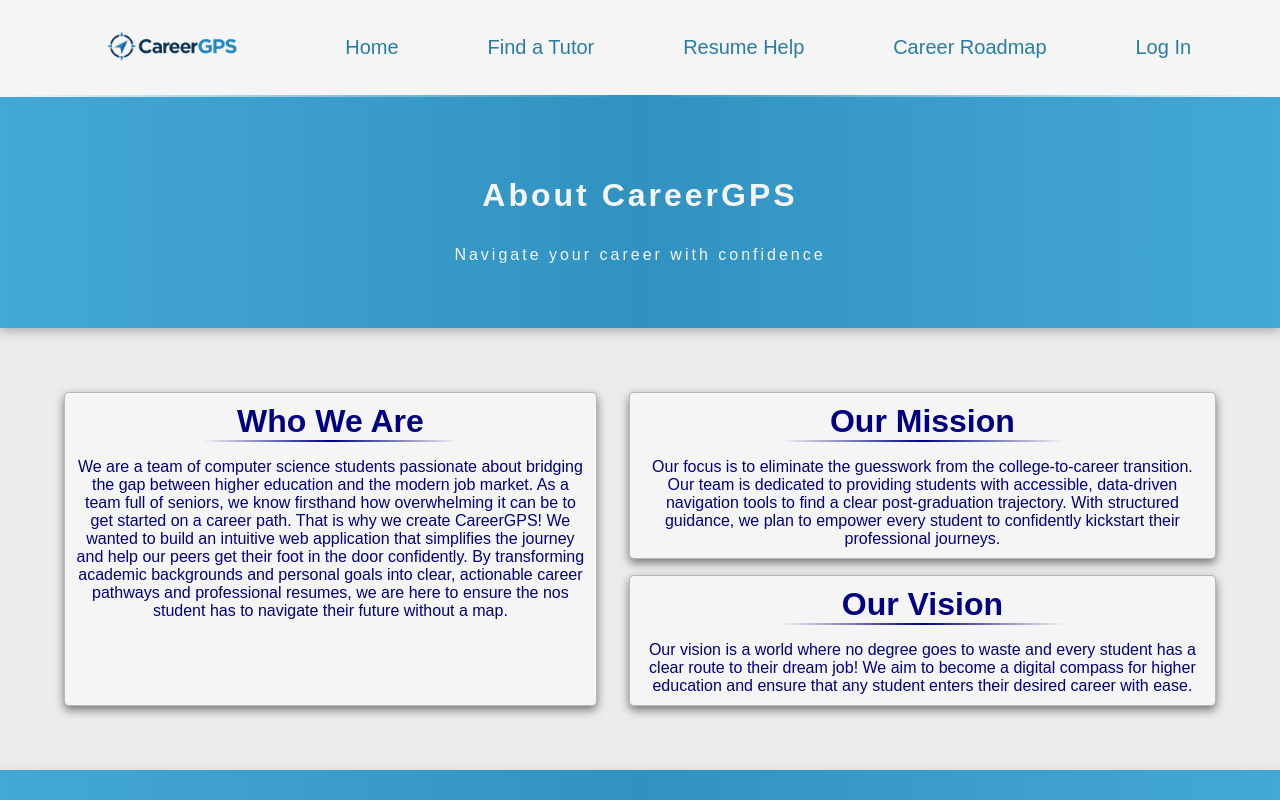
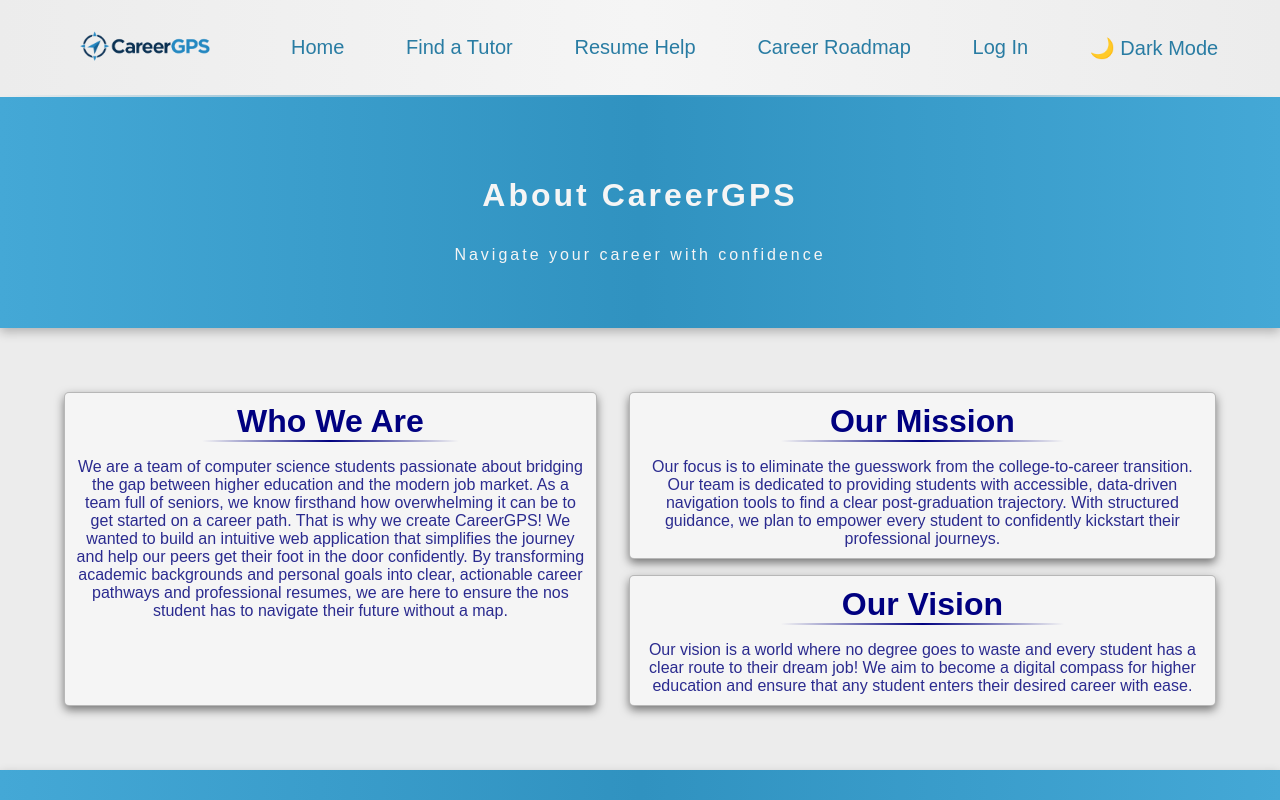
Before and after one commit to ianayala01/CSC-648-Team-Webpage, a React (Vite) app: page / in a window 1280 px wide. Shown: the top 800 px of the page. Built offline with nearby package versions, Linux system fonts and the light colour scheme.

Commit message:
dark mode added

```diff
--- a/src/App.css
+++ b/src/App.css
@@ -1,3 +1,14 @@
+.app{
+  min-height: 100vh;
+  background-color: #ececec;
+  color: #222;
+  font-family: sans-serif;
+}
+
+.app.dark{
+  background-color: #2E2E2E;
+}
+
 .banner {
   text-align: center;
   letter-spacing: 3px;
@@ -30,6 +41,14 @@
   background-color: whitesmoke;
 }
 
+.app.dark .box{
+  border: solid 1px #3092c0;
+  box-shadow: 0px 0px 6px #44a8d6;
+  border-radius: 4px;
+  background-color: #3C3C3C;
+  text-shadow: 0 0 20px black;
+}
+
 .box-header{
   color: navy;
   border-bottom: 2px solid;
@@ -38,8 +57,17 @@
   margin-bottom: 1rem;
 }
 
+.app.dark .box-header{
+  color: #44a8d6;
+  border-image-source: linear-gradient(to right, #3C3C3C, #3C3C3C, #3092c0, #3C3C3C, #3C3C3C);
+}
+
 .box-body{
-  color: navy;
+  color: rgb(43, 43, 143);
+}
+
+.app.dark .box-body{
+  color: #3092c0;
 }
 
 .us{
--- a/src/App.jsx
+++ b/src/App.jsx
@@ -5,20 +5,22 @@ import team from './data/team'
 import Navbar from "./components/NavBar/Navbar"
 
 function App() {
-  const [count, setCount] = useState(0)
+  const [darkMode, setDarkMode] = useState(false);
 
   return (
     <>
-      <Navbar />
-      <div class ="banner">
-        <h1 class="banner-title">About CareerGPS</h1>
+    <div className={darkMode ? "app dark" : "app"}>
+      <Navbar darkMode={darkMode} setDarkMode={setDarkMode} />
+
+        <div className ="banner">
+          <h1 className="banner-title">About CareerGPS</h1>
           <p>Navigate your career with confidence</p>
         </div>
 
-      <div class="about-section">
-        <div class="us box">
-          <h1 class="box-header">Who We Are</h1>
-          <p class="box-body">
+        <div className="about-section">
+          <div className="us box">
+            <h1 className="box-header">Who We Are</h1>
+            <p className="box-body">
               We are a team of computer science students passionate about bridging the gap
               between higher education and the modern job market. As a team full of seniors,
               we know firsthand how overwhelming it can be to get started on a career path.
@@ -30,19 +32,19 @@ function App() {
             </p>
           </div>
 
-        <div class="about-details">
-          <div class="box">
-            <h1 class="box-header">Our Mission</h1>
-            <p class="box-body">
+          <div className="about-details">
+            <div className="box">
+              <h1 className="box-header">Our Mission</h1>
+              <p className="box-body">
                 Our focus is to eliminate the guesswork from the college-to-career transition.
                 Our team is dedicated to providing students with accessible, data-driven navigation tools
                 to find a clear post-graduation trajectory. With structured guidance, we plan to empower
                 every student to confidently kickstart their professional journeys.
               </p>
             </div>
-          <div class="box">
-            <h1 class="box-header">Our Vision</h1>
-            <p class="box-body">
+            <div className="box">
+              <h1 className="box-header">Our Vision</h1>
+              <p className="box-body">
                 Our vision is a world where no degree goes to waste and every student has a clear route
                 to their dream job! We aim to become a digital compass for higher education and ensure that
                 any student enters their desired career with ease.
@@ -52,7 +54,7 @@ function App() {
 
         </div>
 
-      <div class="banner">
+        <div className="banner">
           <h1>Meet Our Team!</h1>
         </div>
 
@@ -67,6 +69,7 @@ function App() {
             />
           ))}
         </div>
+      </div>
     </>
   );
 }
--- a/src/components/NavBar/Navbar.css
+++ b/src/components/NavBar/Navbar.css
@@ -8,10 +8,17 @@
     position: sticky;
     top: 0;
     z-index: 1000;
+    background-image: linear-gradient(to right, #ececec, whitesmoke, #ececec);
     border-bottom: 2px solid;
     border-image-slice: 1;
-    border-image-source: linear-gradient(to right, whitesmoke, #3092c0, whitesmoke);
+    border-image-source: linear-gradient(to right, #ececec, #3092c0, #ececec);
 
+}
+
+.app.dark .navbar{
+    background-image: linear-gradient(to right, #144f72, #0A3D5A, #144f72);
+    border-bottom: solid 1px;
+    border-image-source: linear-gradient(to right, #2E2E2E, #3092c0, #2E2E2E);
 }
 
 #logo{
@@ -29,7 +36,15 @@
     text-decoration: none;
 }
 
+.app.dark .nav-btn{
+    color: #3092c0;
+}
+
 .nav-btn:hover{
     background-image: linear-gradient(to right, #297ca3, #3092c0, #3092c0, #297ca3);
     color: whitesmoke;
 }
+
+.app.dark .nav-btn:hover{
+    color: whitesmoke;
+}
--- a/src/components/NavBar/Navbar.jsx
+++ b/src/components/NavBar/Navbar.jsx
@@ -1,18 +1,23 @@
-import './Navbar.css'
-import logo from '../../assets/CareerGPS-logo.png'
+import './Navbar.css';
+import logo from '../../assets/CareerGPS-logo.png';
 
-function Navbar(){
+function Navbar({ darkMode, setDarkMode}){
+
     return (
-        <nav class="navbar">
+        <nav className="navbar">
             <img src={logo} alt="CareerGPS logo" id="logo"/>
 
-            <a href="/" class="nav-btn">Home</a>
-            <a href="/tutors" class="nav-btn">Find a Tutor</a>
-            <a href="/resume" class="nav-btn">Resume Help</a>
-            <a href="/roadmap" class="nav-btn">Career Roadmap</a>
-            <a href="/login" class="nav-btn"> Log In</a>
+            <a href="/" className="nav-btn">Home</a>
+            <a href="/tutors" className="nav-btn">Find a Tutor</a>
+            <a href="/resume" className="nav-btn">Resume Help</a>
+            <a href="/roadmap" className="nav-btn">Career Roadmap</a>
+            <a href="/login" className="nav-btn"> Log In</a>
+
+            <button  className="nav-btn" onClick={() => setDarkMode(!darkMode)}>
+                {darkMode ? "☀️ Light Mode" : "🌙 Dark Mode"}
+            </button>
         </nav>
-    )
+    );
 }
 
 export default Navbar;
--- a/src/components/TeamMember/TeamMember.css
+++ b/src/components/TeamMember/TeamMember.css
@@ -8,6 +8,15 @@
     background-color: whitesmoke;
     text-align: center;
     height: auto;
+}
+
+.app.dark .team-member{
+    border: solid 1px #3092c0;
+    box-shadow: 0px 0px 6px #44a8d6;
+    border-radius: 4px;
+    background-color: #3C3C3C;
+    text-shadow: 0 0 20px black;
+    color: #44a8d6;
 }
 
 .team-member img {
@@ -23,3 +32,7 @@
     color: grey;
     margin-bottom: 1rem;
 }
+
+.app.dark .role{
+    color: #3092c0;
+}
--- a/src/index.css
+++ b/src/index.css
@@ -3,8 +3,3 @@
   box-sizing: border-box;
 
 }
-
-body {
-  font-family: sans-serif;
-  background-color: rgb(236, 236, 236);
-}
```
Lines whose indentation alone changed are shown as unchanged.
